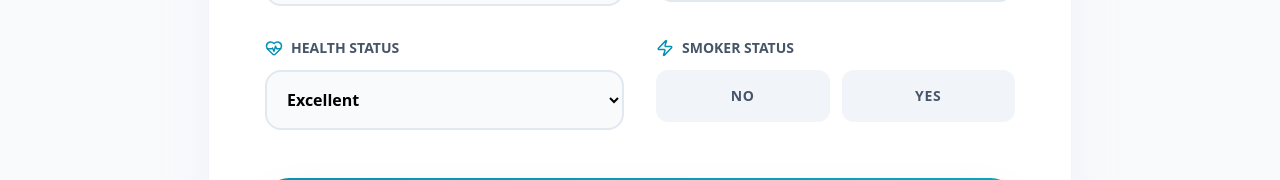
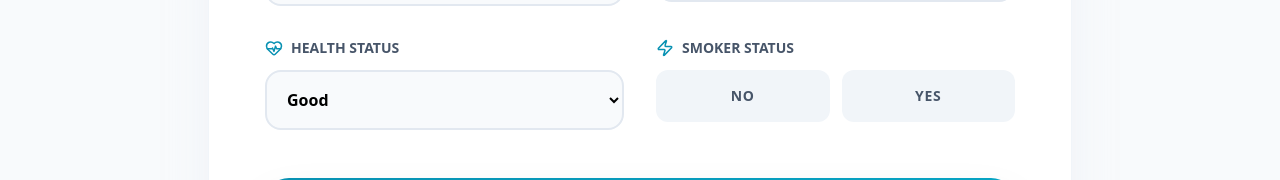
Before and after one commit to clintoy18/thehealthcareamerican, a React (Vite) app: page / in a window 1280 px wide. Shown: the part 611-791 px from the top of the page. Built offline with nearby package versions, Linux system fonts and the light colour scheme.

Commit message:
set good as default for health status

```diff
--- a/src/App.jsx
+++ b/src/App.jsx
@@ -18,7 +18,7 @@ const App = () => {
     age: 22,
     zip: '99950',
     gender: 'Male',
-    healthStatus: 'Excellent',
+    healthStatus: 'Good',
     smoker: 'No',
     // Step 2: Coverage Parameters
     coverage: 100000,
```
